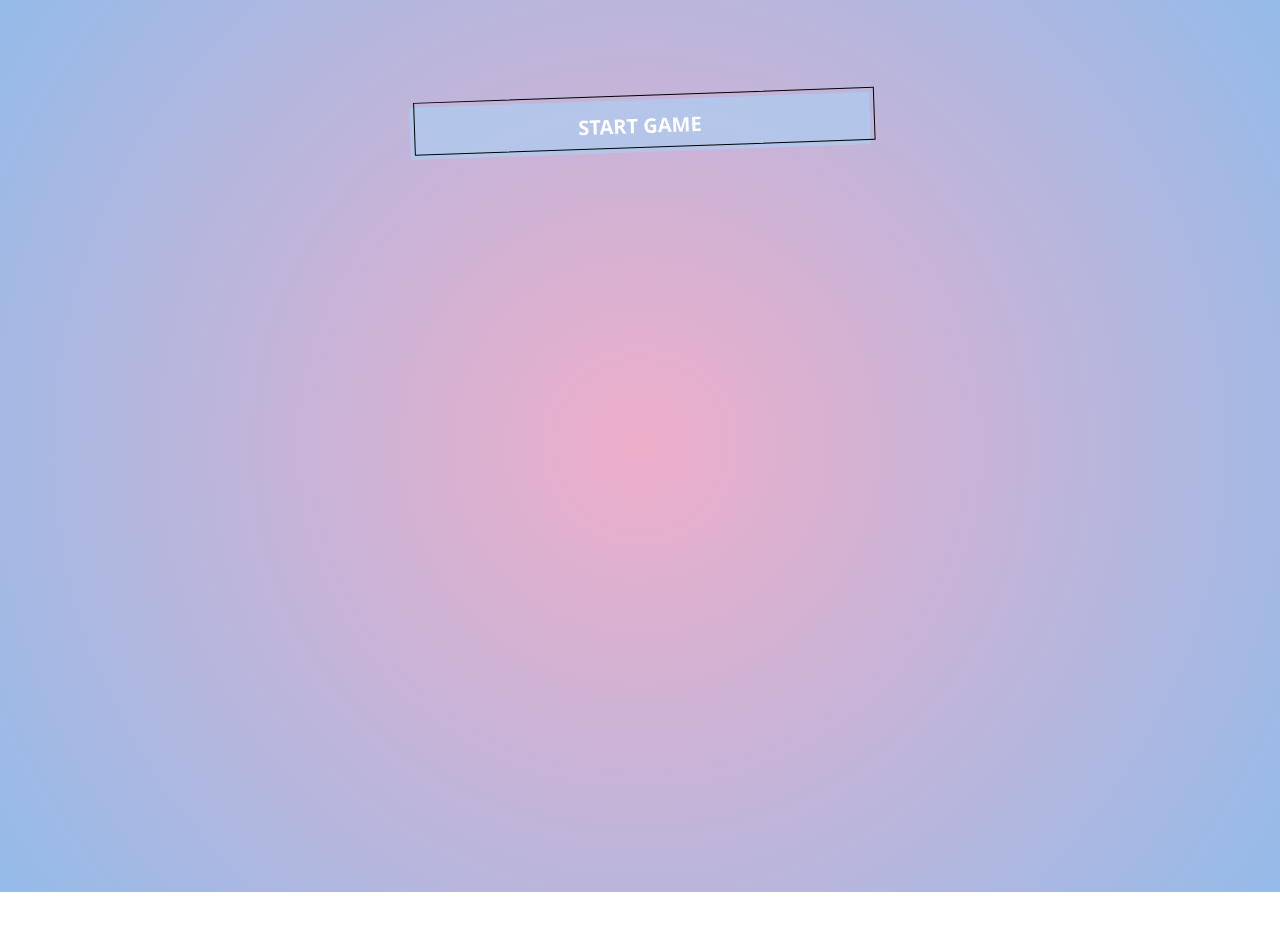
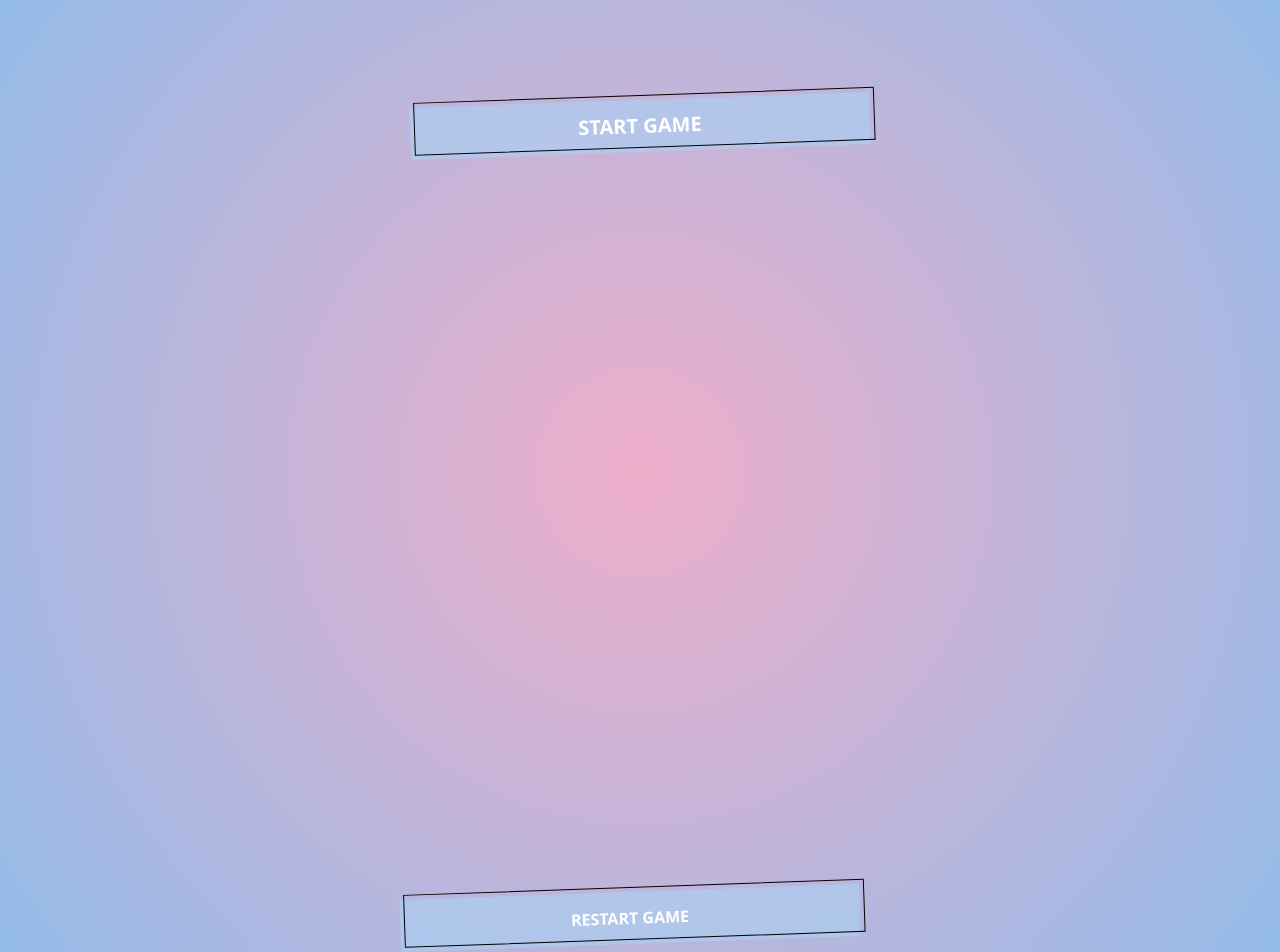
Before and after one commit to Pachi2011/memory-game-project, a plain HTML site: page index.html in a window 1280 px wide. Before the commit the page ends 892 px from the top, so only its background shows below. Drawn offline with Linux system fonts and the light colour scheme.

Commit message:
added restart button

```diff
--- a/index.html
+++ b/index.html
@@ -11,9 +11,12 @@
     <button id="startBtn" role="button">START GAME</button>
     <div><p id="questionContainer"></p></div>
     <div id="timer"></div>
+
     <div id="cardContainer">
       <div id=""></div>
     </div>
+    <button onclick="restartGame()" id="restartBtn">RESTART GAME</button>
+
     <script src="./scripts/script.js"></script>
     <script src="./scripts/game.js"></script>
     <script src="./scripts/question.js"></script>
--- a/scripts/cards.js
+++ b/scripts/cards.js
@@ -27,8 +27,7 @@ class Card {
 
     if (this.name === question.name) {
 
-     alert("correct!")
-
+     alert("correct! You win press the restart button below to play again")
 
     }else{
       setTimeout(() => {
--- a/scripts/game.js
+++ b/scripts/game.js
@@ -97,3 +97,8 @@ class Game {
       }
     }
 }
+
+
+function restartGame(){
+  location.reload()
+}
--- a/scripts/timer.js
+++ b/scripts/timer.js
@@ -11,7 +11,7 @@ class Timer {
     this.intervalId = setInterval(() => {
       this.currentTime--;
       if (printFunction) {
-        printFunction();
+       printFunction()
       }
 
       if (this.currentTime === 0) {
--- a/styles/style.css
+++ b/styles/style.css
@@ -1,3 +1,31 @@
+* {
+  margin: 0;
+  padding: 0;
+  box-sizing: border-box;
+}
+
+body {
+  /* height: 100px; */
+  background: #060ab2;
+  background: rgb(238, 174, 202);
+  background: -moz-radial-gradient(
+    circle,
+    rgba(238, 174, 202, 1) 0%,
+    rgba(148, 187, 233, 1) 100%
+  );
+  background: -webkit-radial-gradient(
+    circle,
+    rgba(238, 174, 202, 1) 0%,
+    rgba(148, 187, 233, 1) 100%
+  );
+  background: radial-gradient(
+    circle,
+    rgba(238, 174, 202, 1) 0%,
+    rgba(148, 187, 233, 1) 100%
+  );
+  filter: progid:DXImageTransform.Microsoft.gradient(startColorstr="#eeaeca",endColorstr="#94bbe9",GradientType=1);
+}
+
 * {
   margin: 0;
   padding: 0;
@@ -54,11 +82,59 @@ body {
   touch-action: manipulation;
 }
 
+#restartBtn{
+  margin-left:400px;
+  background-color: #adccf0ba;
+  border: 0 solid #e5e7eb;
+  box-sizing: border-box;
+  color: #ffffff;
+  display: flex;
+  font-family: ui-sans-serif, system-ui, -apple-system, system-ui, "Segoe UI",
+    Roboto, "Helvetica Neue", Arial, "Noto Sans", sans-serif,
+    "Apple Color Emoji", "Segoe UI Emoji", "Segoe UI Symbol", "Noto Color Emoji";
+  font-size: 1rem;
+  font-weight: 700;
+  justify-content: center;
+  line-height: 1.75rem;
+  padding: 0.75rem 1.65rem;
+  position: relative;
+  text-align: center;
+  text-decoration: none #000000 solid;
+  text-decoration-thickness: auto;
+  width: 100%;
+  max-width: 460px;
+  position: relative;
+  cursor: pointer;
+  transform: rotate(-2deg);
+  user-select: none;
+  -webkit-user-select: none;
+  touch-action: manipulation;
+}
+
 #startBtn:focus {
   outline: 0;
 }
 
 #startBtn:after {
+  content: "";
+  position: absolute;
+  border: 1px solid #000000;
+  bottom: 4px;
+  left: 4px;
+  width: calc(100% - 1px);
+  height: calc(100% - 1px);
+}
+
+#restartBtn:hover:after {
+  bottom: 2px;
+  left: 2px;
+}
+
+#restartBtn:focus {
+  outline: 0;
+}
+
+#restartBtn:after {
   content: "";
   position: absolute;
   border: 1px solid #000000;
```
